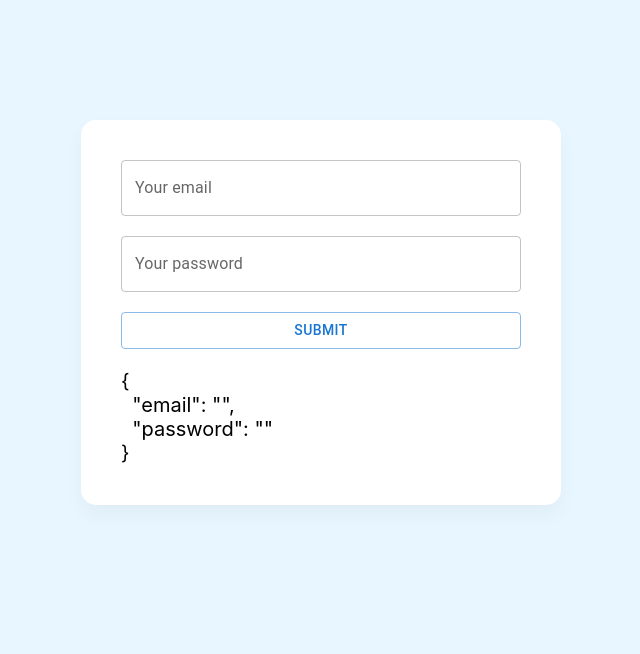
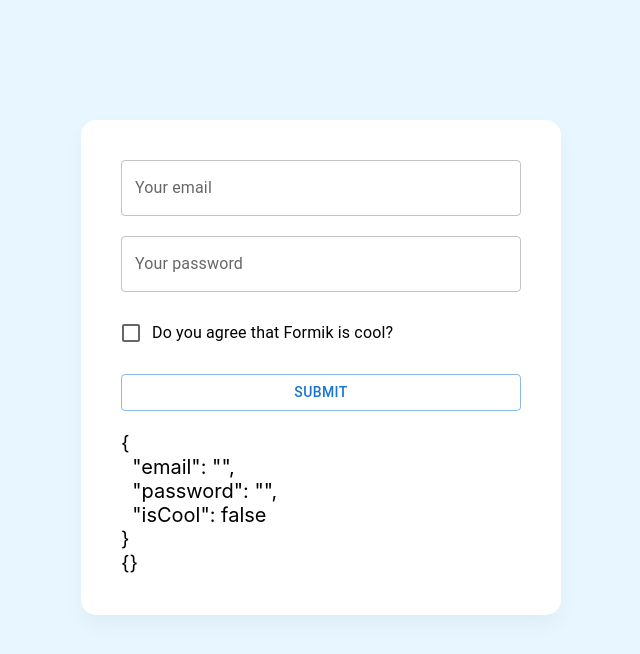
Before and after one commit to vvvvvvvector/fullstack-react-express, a React (Vite) app: page / in a window 1280 px wide. Shown: the top 654 px of the page, without its empty margins (319-959 px from the left). Built offline with nearby package versions, Linux system fonts and the light colour scheme.

Commit message:
added checkbox with label and password and email validation

```diff
--- a/src/App.tsx
+++ b/src/App.tsx
@@ -1,16 +1,49 @@
 import React from "react";
 
-import { Formik, Form } from "formik";
+import { Formik, Form, useField, FieldAttributes } from "formik";
 
-import { TextField, Button } from "@mui/material";
+import { TextField, Button, FormControlLabel, Checkbox } from "@mui/material";
 
 import "./scss/_app.scss";
+
+type MyTextFieldType = { type: string; label: string } & FieldAttributes<{}>;
+
+const MyTextField: React.FC<MyTextFieldType> = ({ type, label, ...props }) => {
+  const [field, meta] = useField(props);
+
+  const errorText = meta.error && meta.touched ? meta.error : "";
+
+  // {...field} -> name, onChange, onBlur properites
+  return (
+    <TextField
+      className="input"
+      {...field}
+      type={type}
+      label={label}
+      helperText={errorText}
+      error={errorText !== ""}
+    />
+  );
+};
 
 const App: React.FC = () => {
   return (
     <div className="wrapper">
       <Formik
-        initialValues={{ email: "", password: "" }}
+        initialValues={{ email: "", password: "", isCool: false }}
+        validate={(values) => {
+          const errors: Record<string, string> = {};
+
+          if (!values.email.match(/^[^\s@]+@[^\s@]+\.[^\s@]+$/)) {
+            errors.email = "Invalid email!";
+          }
+
+          if (values.password.length < 5) {
+            errors.password = "Weak password!";
+          }
+
+          return errors;
+        }}
         onSubmit={(data, { setSubmitting }) => {
           setSubmitting(true);
 
@@ -22,25 +55,19 @@
           }, 500);
         }}
       >
-        {({ values, isSubmitting, handleChange, handleBlur }) => (
+        {({ values, errors, isSubmitting, handleChange }) => (
           <Form>
-            <TextField
-              className="input"
-              name="email"
-              type="email"
-              label="Your email"
-              value={values.email}
-              onChange={handleChange}
-              onBlur={handleBlur}
-            />
-            <TextField
-              className="input"
+            <MyTextField name="email" type="text" label="Your email" />
+            <MyTextField
               name="password"
               type="password"
               label="Your password"
-              value={values.password}
+            />
+            <FormControlLabel
+              name="isCool"
+              control={<Checkbox checked={values.isCool} />}
+              label="Do you agree that Formik is cool?"
               onChange={handleChange}
-              onBlur={handleBlur}
             />
             <Button
               className="submit"
@@ -51,6 +78,7 @@
               Submit
             </Button>
             <pre>{JSON.stringify(values, null, 2)}</pre>
+            <pre>{JSON.stringify(errors, null, 2)}</pre>
           </Form>
         )}
       </Formik>
--- a/src/scss/_app.scss
+++ b/src/scss/_app.scss
@@ -16,5 +16,6 @@
     position: relative;
     width: 100%;
     margin-bottom: 20px;
+    margin-top: 20px;
   }
 }
```
